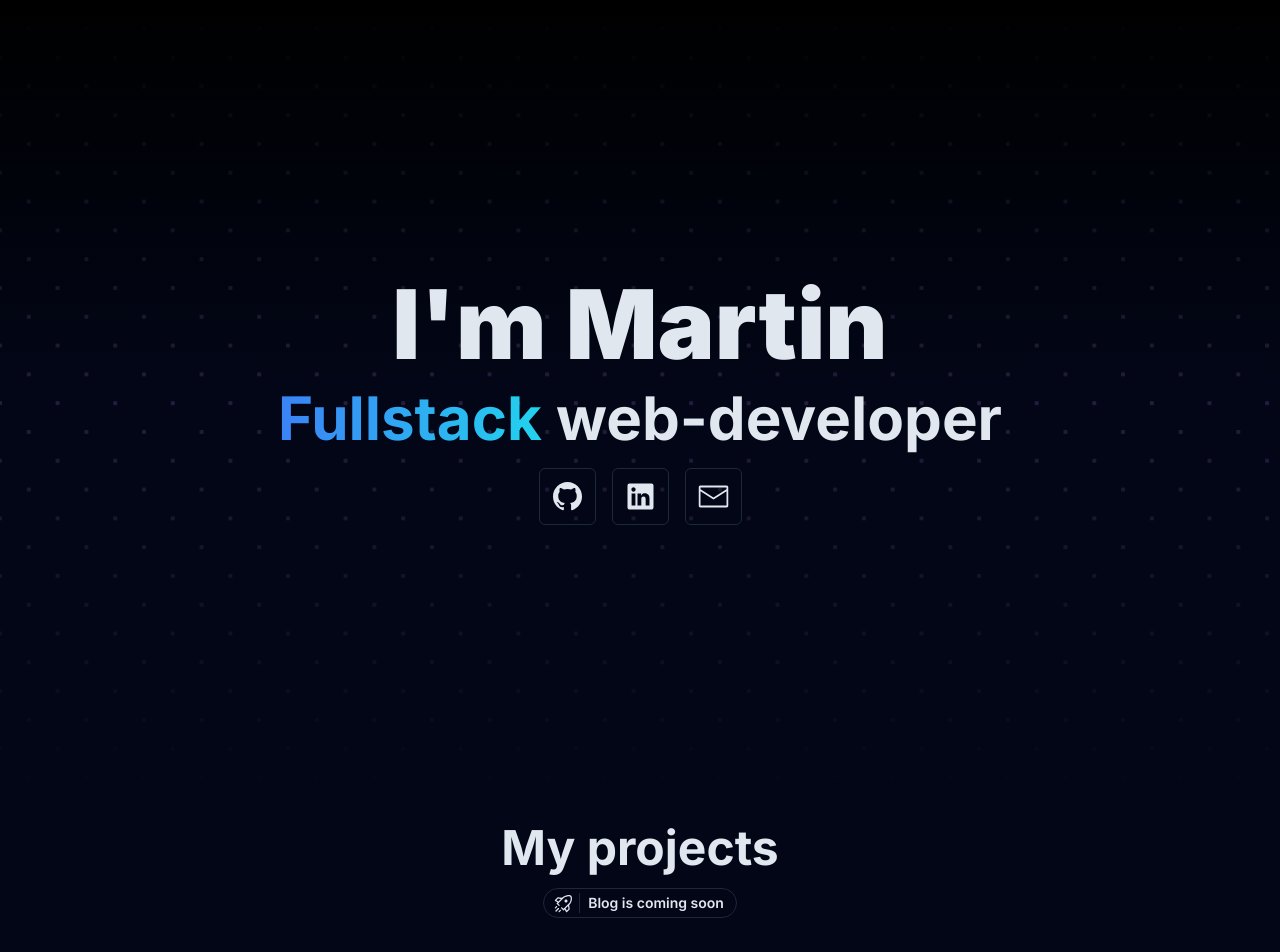
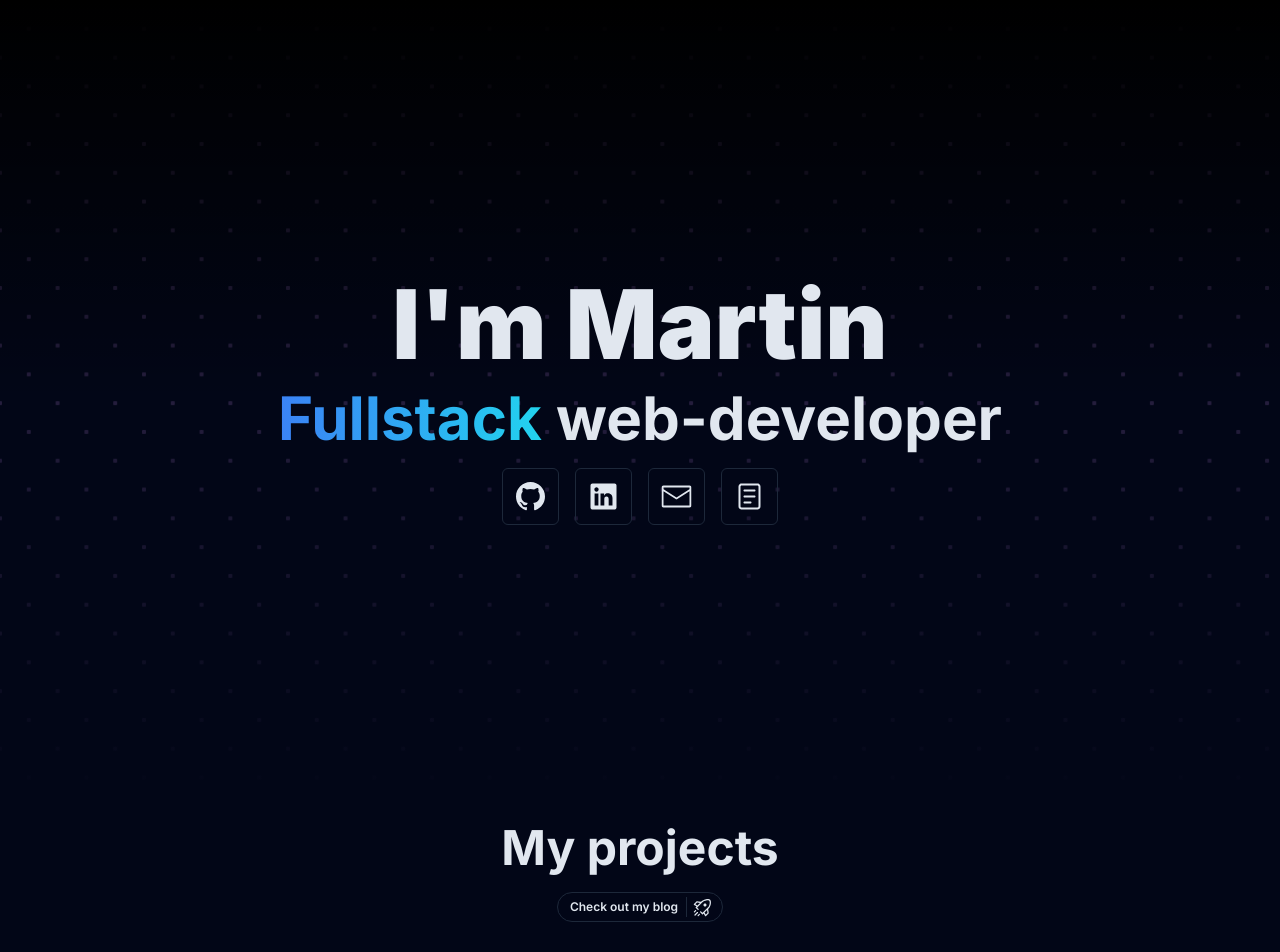
Before and after one commit to martiinii/portfolio-v2, a Next.js app: page / in a window 1280 px wide. Shown: the top 952 px of the page. Built offline with nearby package versions, Linux system fonts and the light colour scheme.

Commit message:
Added blog link

```diff
--- a/components/sections/hero/index.tsx
+++ b/components/sections/hero/index.tsx
@@ -1,4 +1,4 @@
-import { EnvelopeClosedIcon, GitHubLogoIcon, LinkedInLogoIcon } from "@radix-ui/react-icons";
+import { EnvelopeClosedIcon, GitHubLogoIcon, LinkedInLogoIcon, ReaderIcon } from "@radix-ui/react-icons";
 import { HeroButtonLink } from "./heroButtonLink";
 
 export const Hero = () => (
@@ -25,6 +25,12 @@ export const Hero = () => (
                     title="Email"
                     icon={<EnvelopeClosedIcon className="scale-200" />}
                 />
+                <HeroButtonLink
+                    sameTab
+                    href="/blog"
+                    title="Blog"
+                    icon={<ReaderIcon className="scale-200" />}
+                />
             </div>
         </div>
     </header>
--- a/components/sections/projects/projectList/projectsListSection.tsx
+++ b/components/sections/projects/projectList/projectsListSection.tsx
@@ -1,9 +1,11 @@
 import { ProjectType } from "@/projects"
 import { ProjectCard } from "../projectCard"
-import { RocketIcon } from "@radix-ui/react-icons"
-import { Badge } from "@/components/ui/badge"
+import { ArrowTopRightIcon, ReaderIcon, RocketIcon } from "@radix-ui/react-icons"
+import { Badge, badgeVariants } from "@/components/ui/badge"
 import { Separator } from "@/components/ui/separator"
 import clsx from "clsx"
+import { ButtonIconLink } from "@/components/ui/buttonIconLink"
+import Link from "next/link"
 
 const gridGap = "gap-8 md:gap-5"
 
@@ -40,12 +42,13 @@ export const ProjectListSection = ({ projects }: ProjectListSectionProps) => {
     return (
         <section className='bg-slate-950 max-w-7xl m-auto p-6'>
             <header className="text-center mb-8">
-                <h2 className='font-bold text-5xl mb-4'>My projects</h2>
-                <Badge className="mb-5 text-sm space-x-2" variant={'outline'}>
+                <h2 className='font-bold text-5xl mb-5'>My projects</h2>
+
+                <Link href={'/blog'} className={badgeVariants({ variant: 'outline', className: 'mb-5 text-base space-x-2 hover:bg-slate-900 focus-visible:outline-none focus-visible:ring-2 focus-visible:ring-ring focus-visible:ring-offset-2 ring-offset-background' })} >
+                    <span>Check out my blog</span>
+                    <Separator orientation="vertical" className="h-5" />
                     <RocketIcon className="scale-125" />
-                    <Separator orientation="vertical" className="h-5" />
-                    <span>Blog is coming soon</span>
-                </Badge>
+                </Link>
             </header>
 
             <div className={clsx(gridGap, "grid grid-cols-1 lg:grid-cols-2 w-fit mx-auto group/list")}>
```
